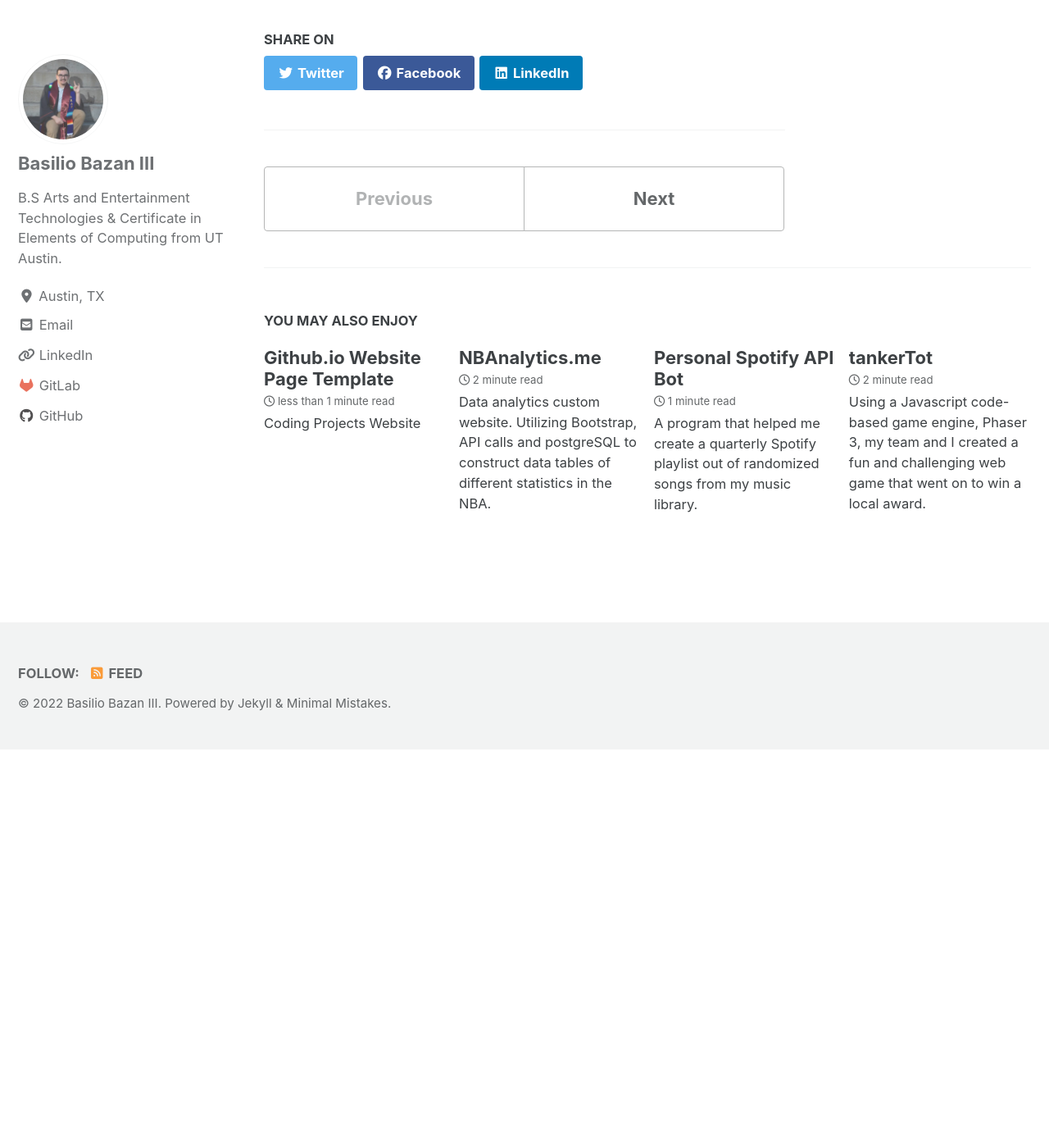
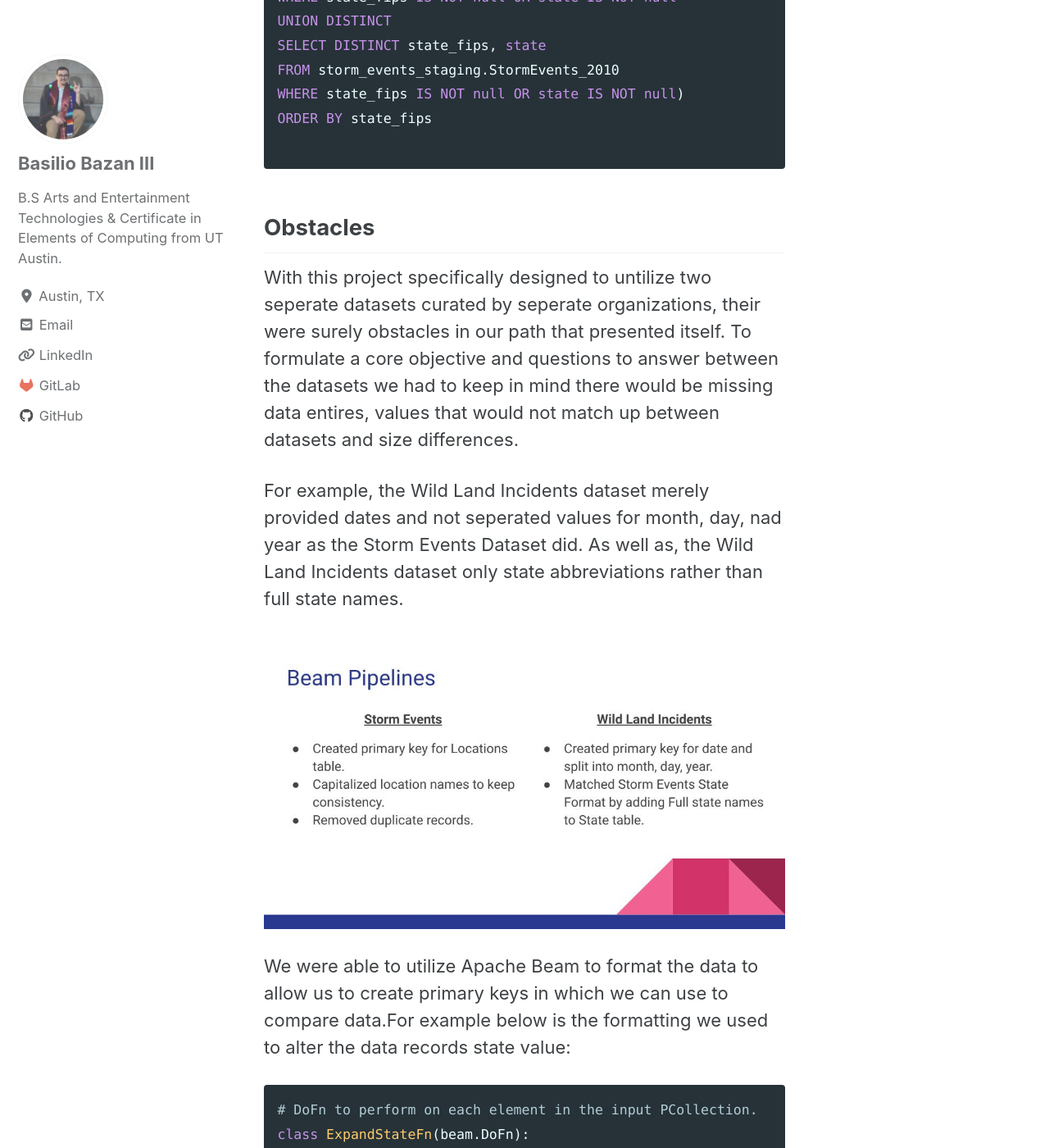
Before and after one commit to Basilio0505/basilio0505.github.io, a Jekyll site: the page built from _posts/2019-12-10-hermosillobazan.md, in a window 1280 px wide and 1400 px high, scrolled down 4176 px. Shown: the whole window at 82% size. Built offline with Jekyll 4.4.1, drawn with Linux system fonts in a browser that asks for light colours; cached includes are drawn as plain includes; nearby versions of some CDN libraries; before the commit the page ends 5090 px from its top, so only the background shows below that; some of the changed text lies outside the part shown.

Commit message:
presentation images + hermosillobazan finished

````diff
--- a/_posts/2019-12-10-hermosillobazan.md
+++ b/_posts/2019-12-10-hermosillobazan.md
@@ -29,6 +29,8 @@
 we constructed multiple new data tables with Jupyter Notebooks and with the AI Platform
 we sped up the creation of new tables out of the thousands of records we had in our two
 datasets.
+
+<img src="{{ site.url }}{{ site.baseurl }}/assets/images/hermosillobazan/AirflowDAG.jpg" alt="AirflowDAG">
 
 Here is an example of the tables constructed:
 ```sql
@@ -117,3 +119,52 @@
 ORDER BY state_fips
 
 ```
+## Obstacles
+With this project specifically designed to untilize two seperate datasets curated by seperate organizations,
+their were surely obstacles in our path that presented itself. To formulate a core objective and questions
+to answer between the datasets we had to keep in mind there would be missing data entires, values that would
+not match up between datasets and size differences.
+
+For example, the Wild Land Incidents dataset merely provided dates and not seperated values for month, day,
+nad year as the Storm Events Dataset did. As well as, the Wild Land Incidents dataset only state abbreviations
+rather than full state names.
+
+<img src="{{ site.url }}{{ site.baseurl }}/assets/images/hermosillobazan/BeamPipelines.jpg" alt="Beam">
+
+We were able to utilize Apache Beam to format the data to allow us to create primary keys in which we can use
+to compare data.For example below is the formatting we used to alter the data records state value:
+```python
+# DoFn to perform on each element in the input PCollection.
+class ExpandStateFn(beam.DoFn):
+    def process(self, element):
+        state_id, notneeded = element
+
+        if state_id == "AL":
+            statename = "ALABAMA"
+            state_fips = 1
+        elif state_id == "AK":
+            statename = "ALASKA"
+            state_fips = 2
+		#ALL OTHER US STATES
+		else:
+            statename = "OTHER"
+            state_fips = 0
+
+        return [(state_id, statename, state_fips)]
+
+# PTransform: format for BQ sink
+class MakeRecordFn(beam.DoFn):
+    def process(self, element):
+        state_id, statename, state_fips = element
+        record = {'state_id':state_id,
+               'statename':statename,
+               'state_fips':state_fips}
+        return [record]
+```
+
+## Results
+With our best efforts to wokr through the obstabcles presented in front of us we were able to answer the quesions
+we presented at the start of the project. Although, surely there is plenty of outliers and missing data that had
+affected our results. We did see some correlations between the two datasets.
+
+<img src="{{ site.url }}{{ site.baseurl }}/assets/images/hermosillobazan/Graphs.jpg" alt="Graphs">
````
Also changed, not shown: assets/images/hermosillobazan/AirflowDAG.jpg (added), assets/images/hermosillobazan/BeamPipelines.jpg (added), assets/images/hermosillobazan/Graphs.jpg (added), assets/images/hermosillobazan/ModeledDatasets.jpg (added).
